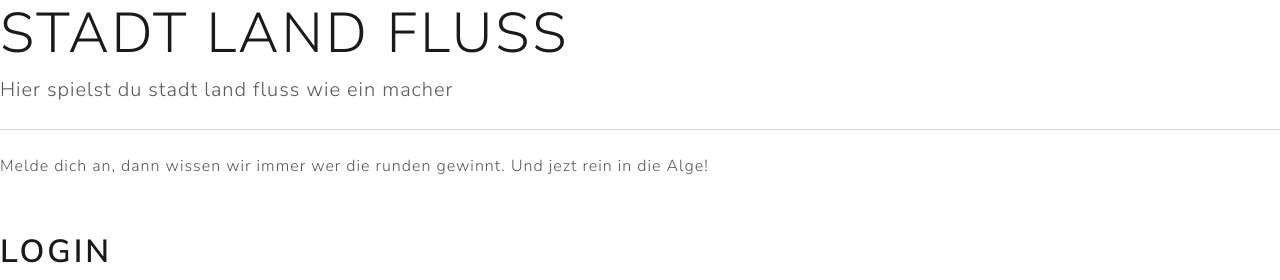
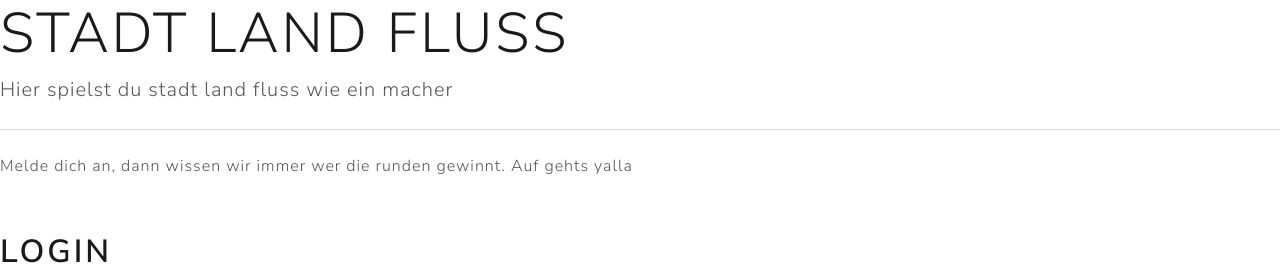
Before and after one commit to RN0L/Einkaufsliste, a Flask app: page /form in a window 1280 px wide. Shown: the top 280 px of the page. Run offline with Flask 3, Linux system fonts and the light colour scheme; some libraries are stand-ins or nearby versions.

Commit message:
Update form.html
Rein in die alge getauscht durch "auf gehts yalla"

```diff
--- a/Einkaufsliste/templates/form.html
+++ b/Einkaufsliste/templates/form.html
@@ -10,7 +10,7 @@
                 <h1 class="display-4">Stadt Land Fluss</h1>
                 <p class="lead">Hier spielst du stadt land fluss wie ein macher </p>
                 <hr class="my-4">
-                <p>Melde dich an, dann wissen wir immer wer die runden gewinnt. Und jezt rein in die Alge!</p>
+                <p>Melde dich an, dann wissen wir immer wer die runden gewinnt. Auf gehts yalla</p>
                 <p class="lead"></p>
         </div>
 
```
